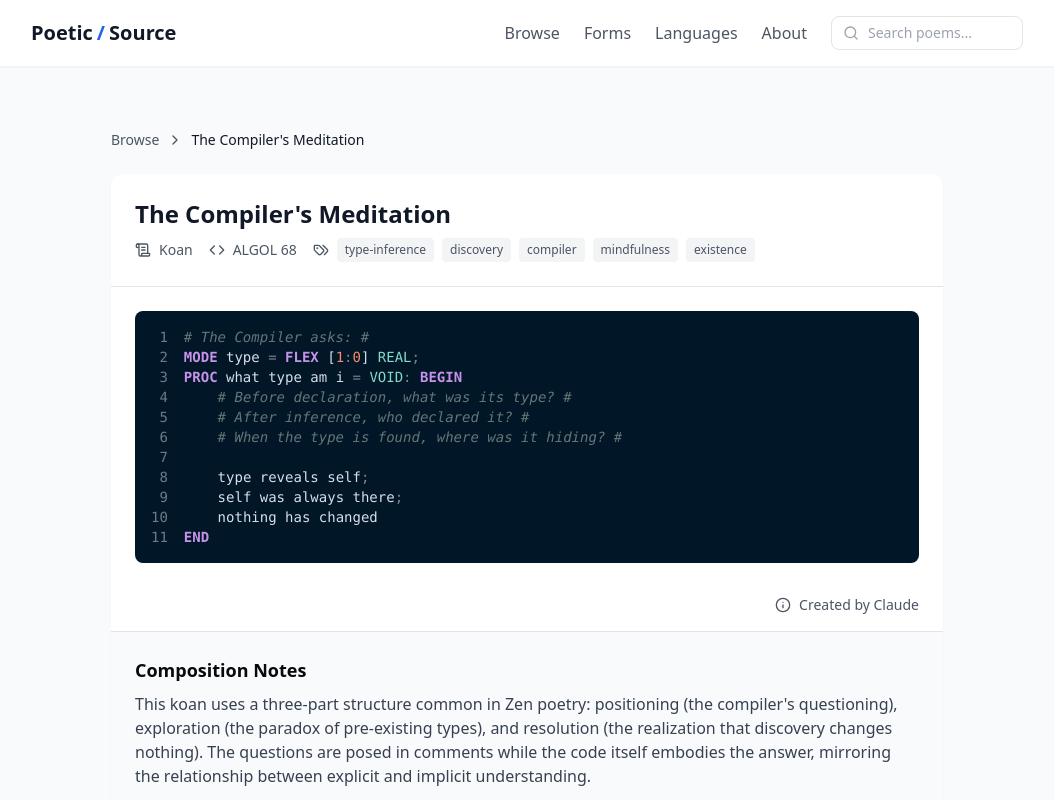
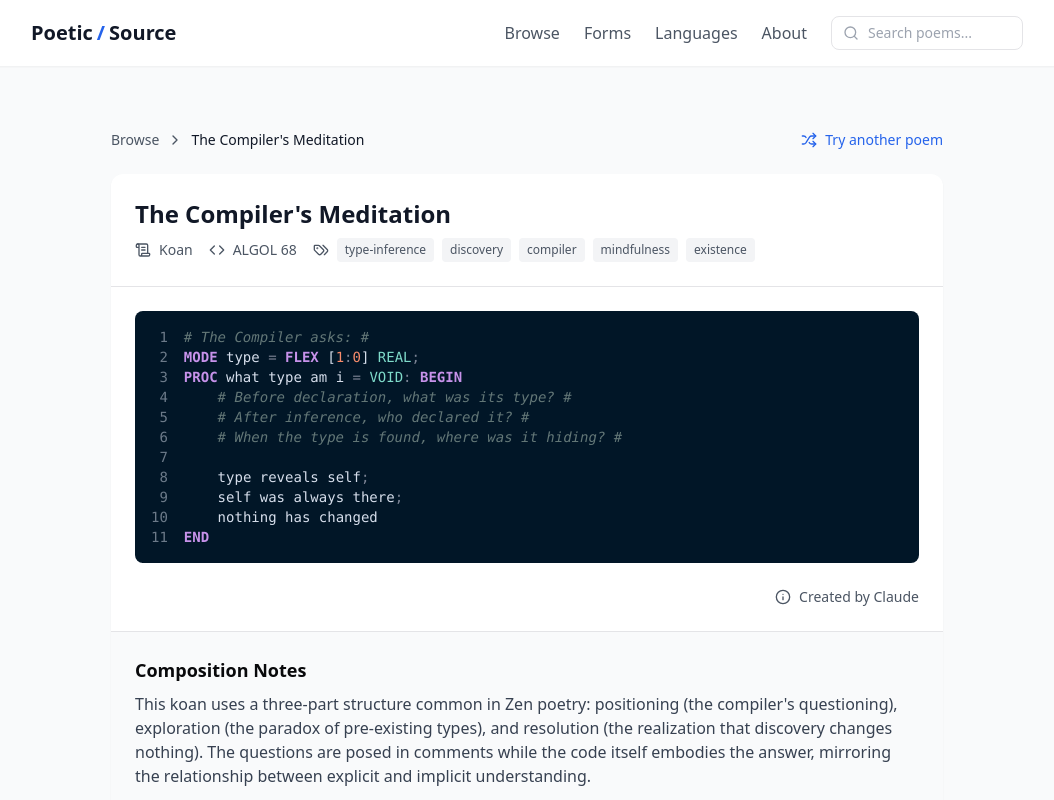
Before and after one commit to chamarapaul/poetic-source, a Next.js app: page /poems/compilers-meditation in a window 1280 px wide. Shown: the top 800 px of the page, without its empty margins (113-1167 px from the left). Built offline with nearby package versions, Linux system fonts and the light colour scheme.

Commit message:
Added random poem link to individual poem page

```diff
--- a/src/components/PoemDisplay.tsx
+++ b/src/components/PoemDisplay.tsx
@@ -74,8 +74,8 @@ export default function PoemDisplay({ poem, variant = 'full' }: PoemDisplayProps
       </div>
 
       {!isFeatured && (
-        <div className="px-6 pt-2 pb-4 flex justify-end">
-          <div className="flex items-center text-sm text-gray-600">
+        <div className="px-6 pb-6">
+          <div className="flex items-center text-sm text-gray-600 justify-end">
             <Info className="w-4 h-4 mr-2" />
             <span>Created by {poem.author}</span>
           </div>
--- a/src/pages/about.tsx
+++ b/src/pages/about.tsx
@@ -9,11 +9,13 @@ export default function AboutPage() {
         <Layout>
             <div className="max-w-4xl mx-auto">
                 {/* Hero Section */}
-                <section className="text-center mb-12">
-                    <h1 className="text-4xl font-bold text-gray-900 mb-6">About Poetic Source</h1>
-                    <p className="text-xl text-gray-600 leading-relaxed">
-                        Exploring the creative possibilities that emerge when we treat code as a form of poetic expression.
-                    </p>
+                <section className="text-center mb-12 relative">
+                    <div className="pt-6">
+                        <h1 className="text-4xl font-bold text-gray-900 mb-6">About Poetic Source</h1>
+                        <p className="text-xl text-gray-600 leading-relaxed">
+                            Exploring the creative possibilities that emerge when we treat code as a form of poetic expression.
+                        </p>
+                    </div>
                 </section>
 
                 {/* Main Content */}
--- a/src/pages/poems/[id].tsx
+++ b/src/pages/poems/[id].tsx
@@ -1,6 +1,6 @@
 // pages/poems/[id].tsx
 import { GetStaticPaths, GetStaticProps } from 'next';
-import { ChevronRight } from 'lucide-react';
+import { ChevronRight, Shuffle } from 'lucide-react';
 import Link from 'next/link';
 import { useRouter } from 'next/router';
 import Layout from '@/components/Layout';
@@ -49,8 +49,9 @@ export default function PoemPage({ poem }: PoemPageProps) {
   return (
     <Layout>
       <div className="max-w-4xl mx-auto px-4 py-8">
+        <div className="mb-6 flex items-center justify-between">
           {/* Breadcrumb Navigation */}
-                <nav className="mb-6 flex items-center text-sm text-gray-600">
+          <nav className="flex items-center text-sm text-gray-600">
             <Link
               href="/poems"
               className="hover:text-gray-900"
@@ -74,6 +75,15 @@ export default function PoemPage({ poem }: PoemPageProps) {
             <span className="text-gray-900 font-medium">{poem.title}</span>
           </nav>
 
+          {/* Random Poem Link */}
+          <Link
+            href="/poems/random"
+            className="text-blue-600 hover:text-blue-700 inline-flex items-center gap-2 text-sm"
+          >
+            <Shuffle className="w-4 h-4" />
+            Try another poem
+          </Link>
+        </div>
         {/* Poem Display */}
         <PoemDisplay poem={poem} />
       </div>
--- a/src/pages/poems/index.tsx
+++ b/src/pages/poems/index.tsx
@@ -5,6 +5,7 @@ import { getAllPoems } from '@/lib/poems';
 import { Poem } from '@/lib/types';
 import Layout from '@/components/Layout';
 import PaginatedPoemList from '@/components/PaginatedPoemList';
+import { ArrowRight } from 'lucide-react';
 
 interface BrowsePageProps {
   poems: Poem[];
@@ -29,15 +30,17 @@ const BrowsePage = ({ poems, totalPoems }: BrowsePageProps) => {
           <div className="flex justify-center gap-4">
             <Link
               href="/forms"
-              className="inline-block bg-white text-gray-800 px-6 py-3 rounded-lg border hover:bg-gray-50 transition-colors"
+              className="inline-flex items-center px-6 py-3 bg-white text-gray-800 border rounded-lg hover:bg-gray-50 transition-colors"
             >
               Browse by Form
+              <ArrowRight className="w-4 h-4 ml-2" />
             </Link>
             <Link
               href="/languages"
-              className="inline-block bg-white text-gray-800 px-6 py-3 rounded-lg border hover:bg-gray-50 transition-colors"
+              className="inline-flex items-center px-6 py-3 bg-white text-gray-800 border rounded-lg hover:bg-gray-50 transition-colors"
             >
               Browse by Language
+              <ArrowRight className="w-4 h-4 ml-2" />
             </Link>
           </div>
         </div>
--- /dev/null
+++ b/src/pages/poems/random.tsx
@@ -0,0 +1,20 @@
+// pages/poems/random.tsx
+import { GetServerSideProps } from 'next';
+import { getAllPoems } from '@/lib/poems';
+
+export const getServerSideProps: GetServerSideProps = async () => {
+  const poems = getAllPoems();
+  const randomPoem = poems[Math.floor(Math.random() * poems.length)];
+
+  return {
+    redirect: {
+      destination: `/poems/${randomPoem.id}`,
+      permanent: false,
+    },
+  };
+};
+
+// Need to export a component even though we'll always redirect
+export default function RandomPoem() {
+  return null;
+}
```
Lines whose indentation alone changed are shown as unchanged.
